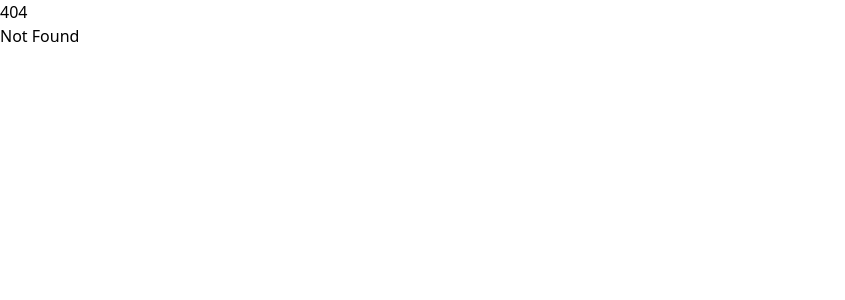
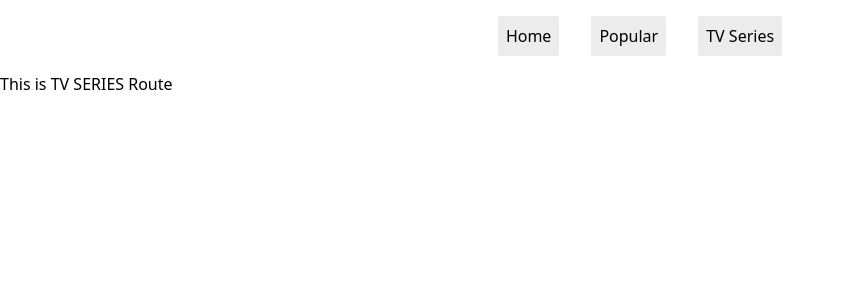
Before and after one commit to nidhish-nayak/movies-flix, a SvelteKit app: page /tv-series in a window 1280 px wide. Before the commit this address had no page. Shown: the top 300 px of the page, without its empty margins (0-845 px from the left). Built offline with nearby package versions, Linux system fonts and the light colour scheme.

Commit message:
Added 2 more routes and navbar

```diff
--- a/src/routes/+layout.svelte
+++ b/src/routes/+layout.svelte
@@ -2,4 +2,29 @@
 	import '../app.postcss';
 </script>
 
+<nav>
+	<ul>
+		<li><a href="/">Home</a></li>
+		<li><a href="/popular">Popular</a></li>
+		<li><a href="/tv-series">TV Series</a></li>
+	</ul>
+</nav>
 <slot />
+
+<style>
+	ul {
+		display: flex;
+		justify-content: center;
+	}
+
+	li {
+		margin: 1em;
+		padding: 0.5em;
+		background-color: #ececec;
+		border-radius: 2px;
+	}
+
+	li:hover {
+		background-color: #cecece;
+	}
+</style>
--- /dev/null
+++ b/src/routes/tv-series/+page.svelte
@@ -0,0 +1 @@
+<h1>This is TV SERIES Route</h1>
```
Also changed, not shown: src/routes/popular/+page.svelte (renamed from src/routes/projects/+page.svelte).
